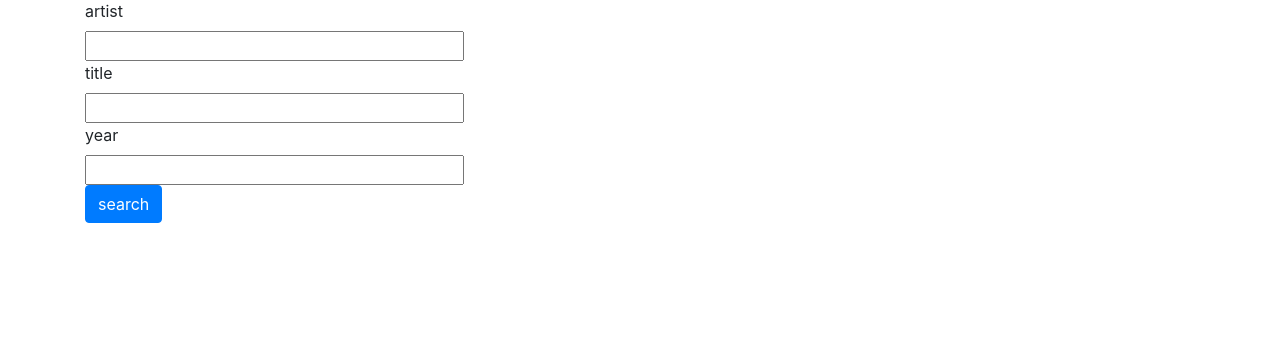
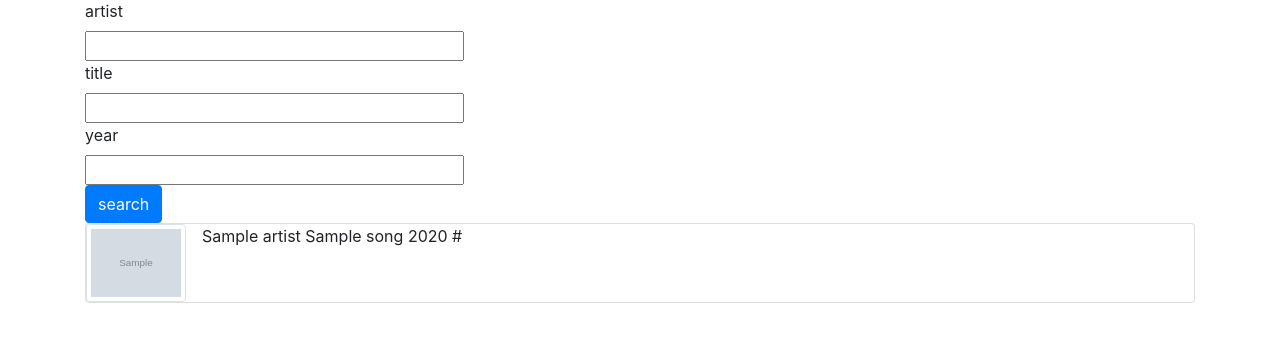
Before and after one commit to Thomas-Elder/py.cc-ass2, a Flask app: template music/templates/subscription/music.html in a window 1280 px wide. Shown: the part 266-608 px from the top of the page. Run offline with Flask 2, Linux system fonts and the light colour scheme; the template is opened without the code that fills it: values that come from a table or form of the project are taken from there, most other values are stand-ins (such as "Sample title", 1, 10 or a date in 2020); grey boxes marked "Sample" are stand-in pictures; some libraries are stand-ins or nearby versions.

Commit message:
Update user_songs listing and add query_songs listing

```diff
--- a/music/templates/subscription/music.html
+++ b/music/templates/subscription/music.html
@@ -6,7 +6,7 @@
     <h5>Subscription area</h5>
     User: {{ current_user.username }}
 
-    {% for song in songs %}
+    {% for song in user_songs %}
     <div class="card">
         <div class="media">
             <img src="{{song.img_url}}" class="mr-3 img-thumbnail" width="100" alt="{{song.img_url}}">
@@ -48,6 +48,18 @@
             {{ form.search(class_="btn btn-primary") }}
         </div>
     </form>
-
+    {% for song in query_songs %}
+    <div class="card">
+        <div class="media">
+            <img src="{{song.img_url}}" class="mr-3 img-thumbnail" width="100" alt="{{song.img_url}}">
+            <div class="media-body">
+                {{song.artist}}
+                {{song.title}}
+                {{song.year}}
+                {{song.web_url}}
+            </div>
+        </div>
+    </div>
+    {% endfor %}
 </div>
 {% endblock %}
```
